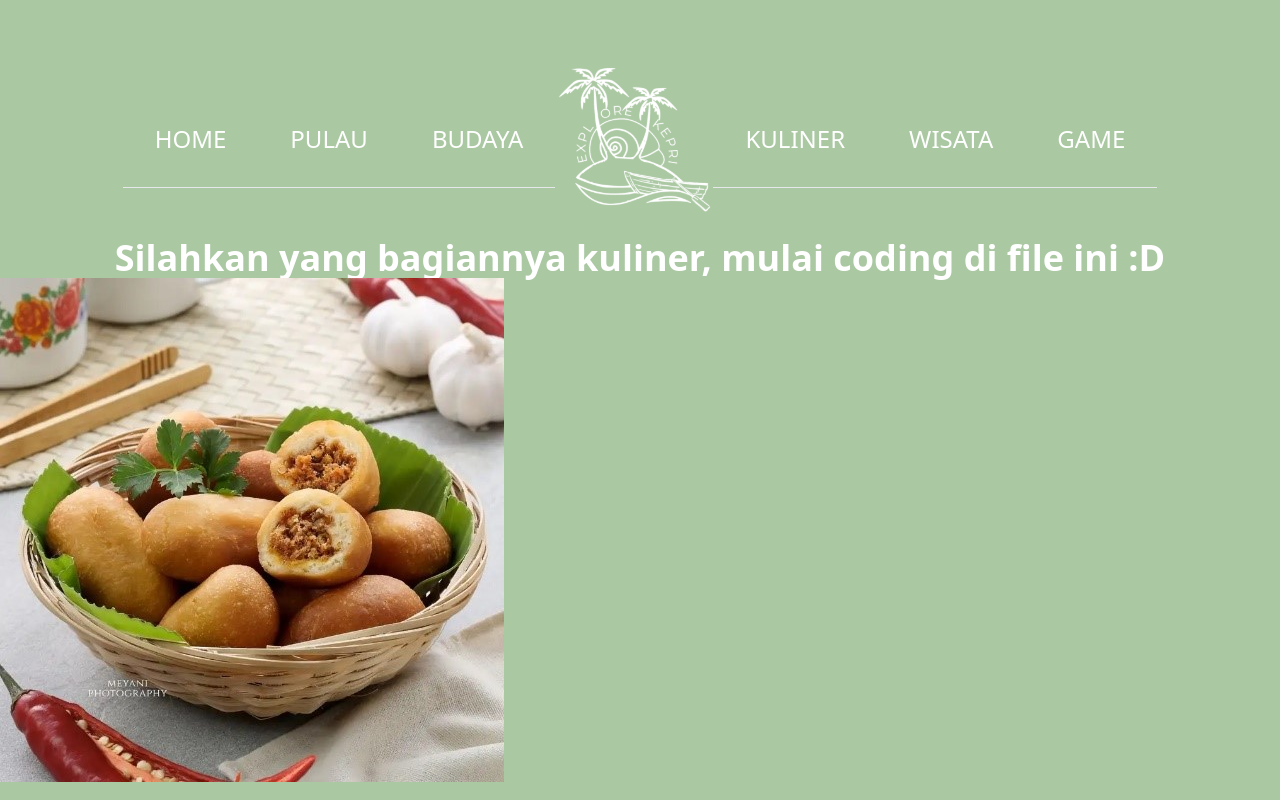
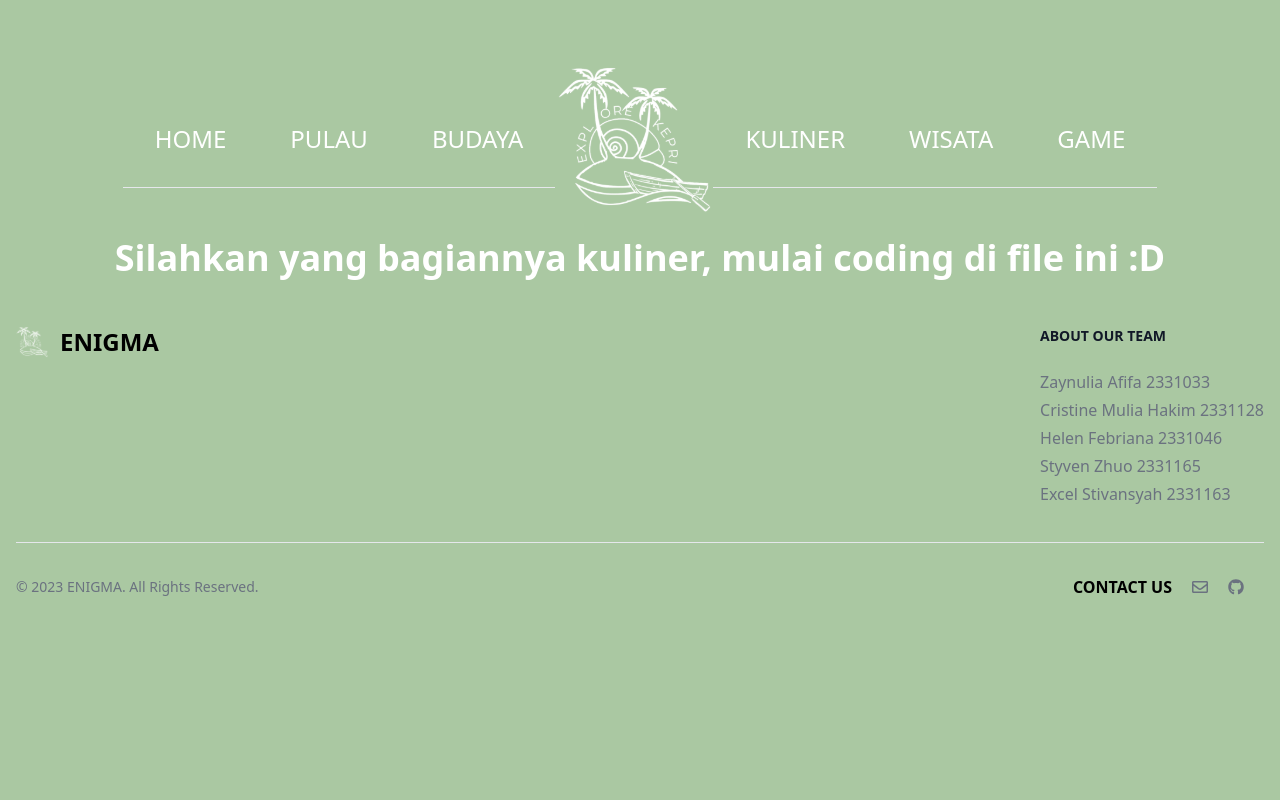
Before and after one commit to Enigma-From-UIB/eksplor-kepri, a React (Create React App) app: page /kuliner in a window 1280 px wide. Shown: the top 800 px of the page. Built offline with nearby package versions, Linux system fonts and the light colour scheme.

Commit message:
Update kuliner.jsx

```diff
--- a/src/components/kuliner.jsx
+++ b/src/components/kuliner.jsx
@@ -8,7 +8,6 @@ function kuliner() {
         <h1 className='text-center text-4xl font-extrabold text-white'>
             Silahkan yang bagiannya kuliner, mulai coding di file ini :D <br/>
         </h1>
-        <img src={luti} alt="luti"/>
     </div>
   )
 }
```
